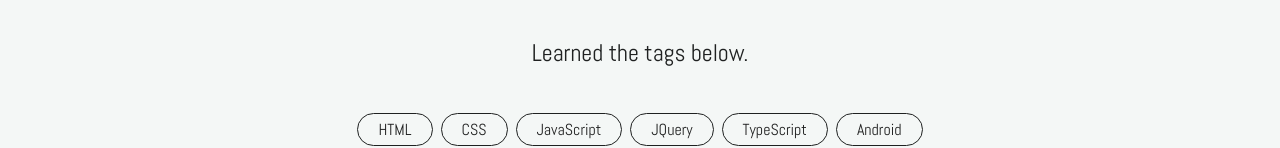
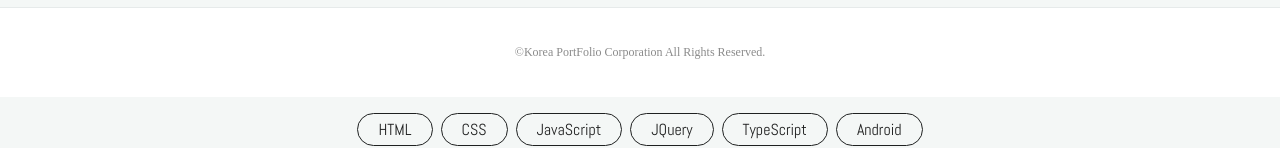
Before and after one commit to DaeHyun2121/PortFolio, a plain HTML site: page index.html in a window 1280 px wide. Shown: the part 703-851 px from the top of the page. Drawn offline with nearby package versions, Linux system fonts and the light colour scheme.

Commit message:
portfolio

```diff
--- a/css/style.css
+++ b/css/style.css
@@ -930,3 +930,21 @@ a.control_prev:hover {
   font-size: var(--small-font);
   margin-top: var(--medium-margin);
 }
+
+footer {
+  width: 100%;
+  height: 90px;
+  border-top: 1px solid #e6eaea;
+  display: flex;
+  justify-content: center;
+  align-items: center;
+
+  color: #8b8b8b;
+  font-size: var(--xx-small-font);
+
+  position: fixed;
+  bottom: 0;
+
+  background-color: #fff;
+  z-index: 5;
+}
--- a/index.html
+++ b/index.html
@@ -50,10 +50,6 @@
           <li>
             <img src="image/timeline.svg" alt="timeline" />
             <a href="#">Timeline</a>
-          </li>
-          <li>
-            <img src="image/profile.svg" alt="profile" />
-            <a href="#">Profile</a>
           </li>
         </nav>
       </div>
@@ -569,6 +565,7 @@
           </div>
         </div>
       </div>
+      <footer>&copy;Korea PortFolio Corporation All Rights Reserved.</footer>
     </div>
   </body>
 </html>
```
